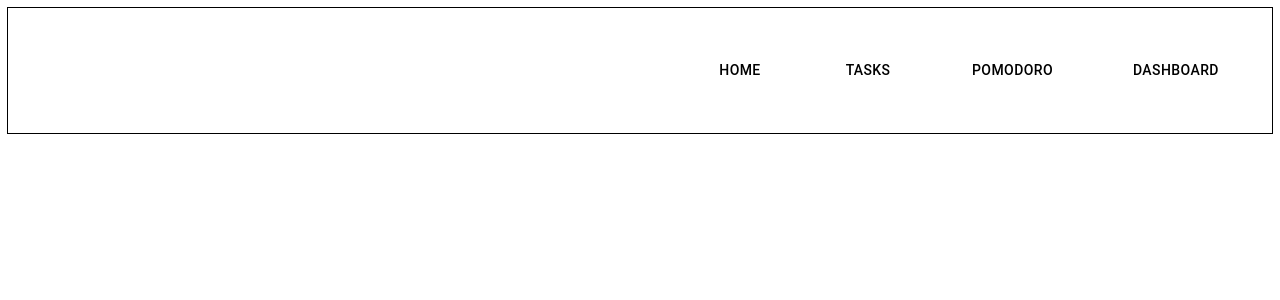
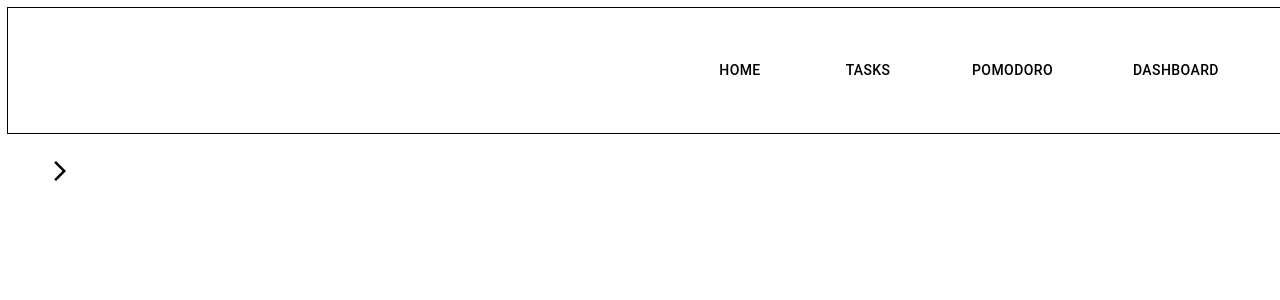
Before and after one commit to stanleyavril123/myTaskManager, a React (Create React App) app in the folder task-manager/: page / in a window 1280 px wide. Shown: the top 300 px of the page. Built offline with nearby package versions, Linux system fonts and the light colour scheme.

Commit message:
side drawer + more buttons

```diff
--- a/task-manager/package.json
+++ b/task-manager/package.json
@@ -5,6 +5,7 @@
   "dependencies": {
     "@emotion/react": "^11.13.3",
     "@emotion/styled": "^11.13.0",
+    "@mui/icons-material": "^6.1.6",
     "@mui/material": "^6.1.6",
     "@testing-library/jest-dom": "^5.17.0",
     "@testing-library/react": "^13.4.0",
--- a/task-manager/src/App.js
+++ b/task-manager/src/App.js
@@ -1,9 +1,15 @@
 import React from "react";
-import Header from './Header';
+import SideBars from './SideBars';
+
 
 function App() {
+
   return (
-    <Header/>
+
+  <>
+    <SideBars />
+  </>
+
 
 )}
 
--- /dev/null
+++ b/task-manager/src/SideBars.jsx
@@ -0,0 +1,54 @@
+import React, { useState } from "react";
+import { Box, List, ListItem, ListItemButton,ListItemText, Button, Drawer } from "@mui/material";
+import Header from "./Header";
+import ArrowForwardIosIcon from '@mui/icons-material/ArrowForwardIos';
+
+
+export default function SideBars() {
+
+    const [open, setOpen] = useState(false);
+    const toggleDrawer = (newOpen) => () => {
+        setOpen(newOpen);
+    }
+
+    const SideBarList = () => (
+        <Box sx={{ width: 250 }} role="presentation" onClick={toggleDrawer(false)}>
+            <List>
+                {['roadmap', 'calender', 'setting'].map((text) => (
+                <ListItem key={text} disablePadding>
+                    <ListItemButton>
+                    <ListItemText primary={text} />
+                    </ListItemButton>
+                </ListItem>
+                ))}
+            </List>
+        </Box>
+    );
+
+    return (
+        <Box sx={{ display: 'flex' }}>
+            <Drawer
+                open={open}
+                onClose={toggleDrawer(false)}
+                variant="persistent"
+                anchor="left"
+            >
+                {SideBarList()}
+            </Drawer>
+
+            <Box
+                component="main"
+                sx={{
+                    flexGrow: 1,
+                    paddingLeft: open ? '250px' : '0',
+                    transition: 'padding-left 0.3s ease',
+                }}
+            >
+                <Header />
+                <Button onClick={toggleDrawer(true)} sx={{ margin: '20px' }}>
+                    <ArrowForwardIosIcon sx={{color: "black"}}/>
+                </Button>
+            </Box>
+        </Box>
+    );
+}
```
Also changed, not shown: 1 other file (tests, documents, lock files or other folders).
